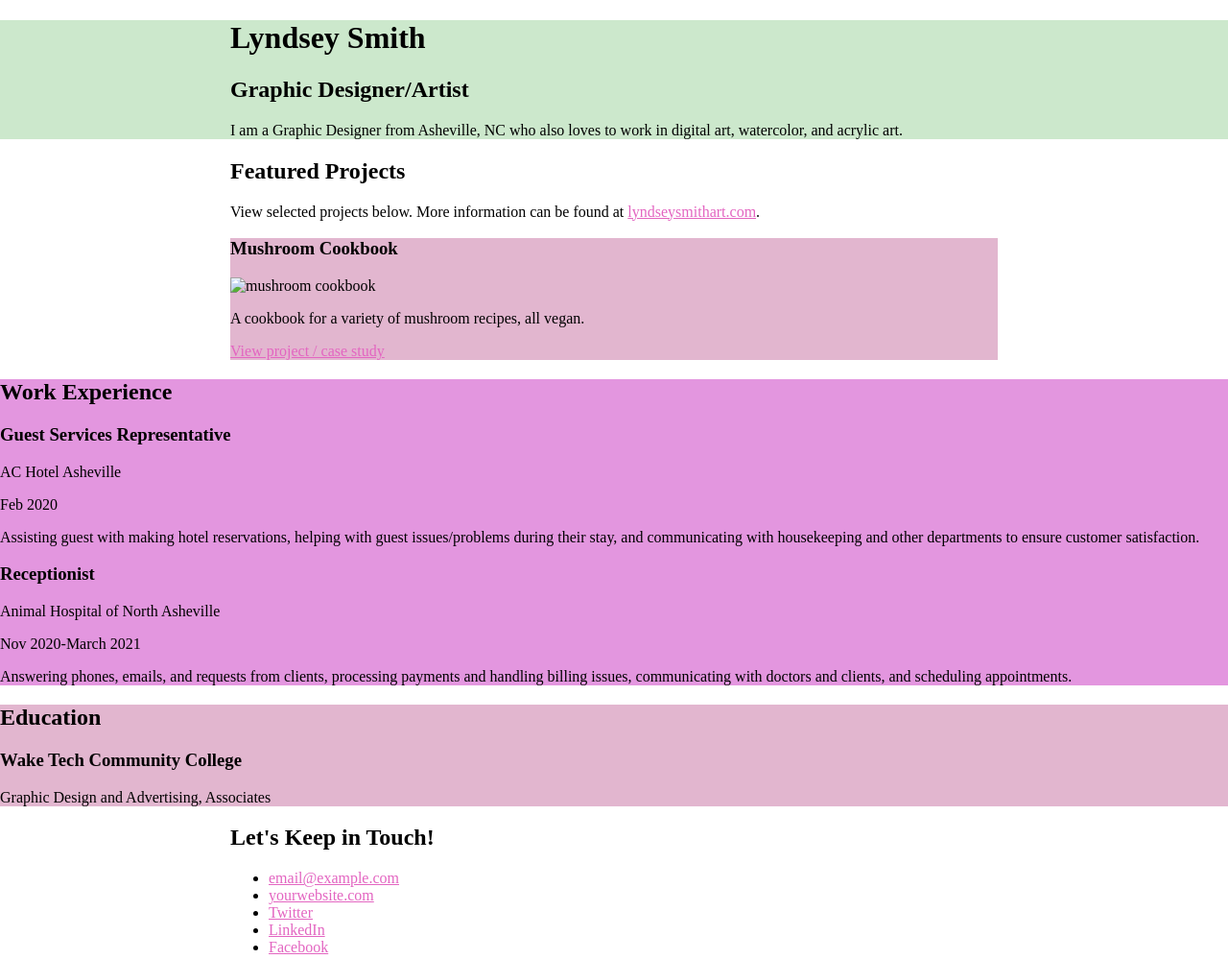
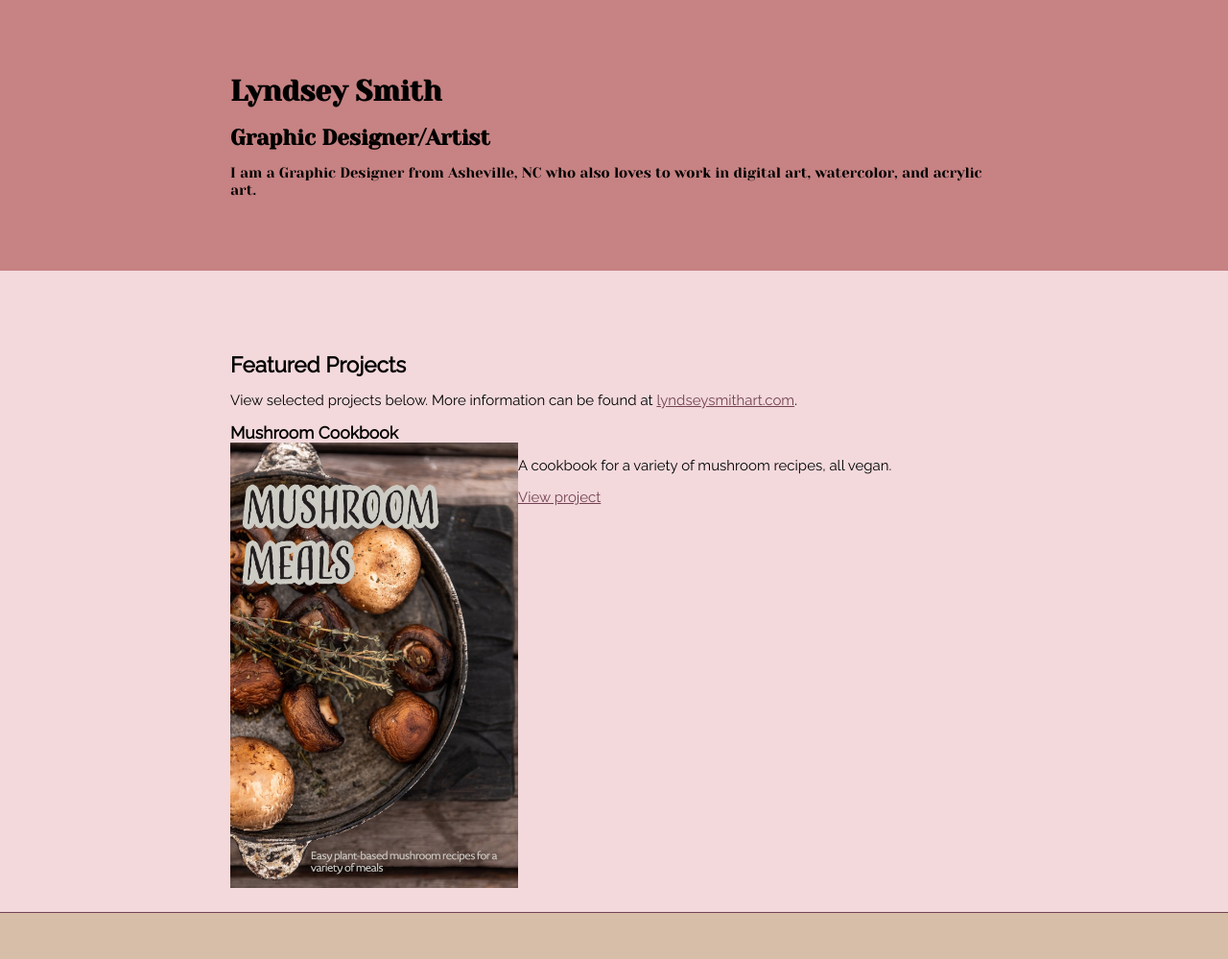
Before and after one commit to lsmith180/ResumeAssignment, a plain HTML site: page Assignment3Start/index.html in a window 1280 px wide. Shown: the top 999 px of the page at 96% size. Drawn offline with Linux system fonts and the light colour scheme.

Commit message:
Add files via upload

```diff
--- a/Assignment3Start/index.html
+++ b/Assignment3Start/index.html
@@ -4,6 +4,9 @@
     <meta charset="UTF-8">
     <meta name="viewport" content="width=device-width, initial-scale=1.0">
     <title>Lyndsey Smith/resume</title>
+    <link rel="preconnect" href="https://fonts.googleapis.com">
+<link rel="preconnect" href="https://fonts.gstatic.com" crossorigin>
+<link href="https://fonts.googleapis.com/css2?family=Raleway&family=Yeseva+One&display=swap" rel="stylesheet">
     <link rel="stylesheet" href="styles.css">
   </head>
   <body>
@@ -20,23 +23,28 @@
       </header>
 
       <!-- ********************  PROJECTS / PORTFOLIO  ********************* -->
-      <section>
+      <section class="projects">
+       <section class="project-item">
         <div class="content-wrap">
 			<h2>Featured Projects</h2>
         <p>View selected projects below. More information can be found at <a 	href="">lyndseysmithart.com</a>.</p>
 
         <!-- Copy the whole <section> block to add more projects. -->
-        <section class="projects">
+
           <h3>Mushroom Cookbook</h3>
-          <img src="project-thumbnail.png" alt="mushroom cookbook">
+
+          <img src="Mushroom-cookbook.jpeg" alt="mushroom cookbook">
           <p>A cookbook for a variety of mushroom recipes, all vegan. </p>
-          <a class="btn" href="#" target="_blank">View project / case study</a>
+          <a class="btn" href="#" target="_blank">View project</a>
+          </div>
+          </section>
         </section>
         <!-- End of Project block. -->
       </section>
 
       <!-- ***********************  WORK EXPERIENCE  *********************** -->
       <section class="work-experience">
+        <div class="content-wrap">
         <h2>Work Experience</h2>
 
 
@@ -59,17 +67,21 @@
           </p>
         </section>
         <!-- End of Job block. -->
-      </section>
+        </div>
+          </section>
 
       <!-- ******************  EDUCATION & CERTIFICATIONS ****************** -->
       <section class="education">
+        <div class="content-wrap">
         <h2>Education</h2>
 
         <!-- Copy this whole <section> block to add more schools. -->
         <section>
           <h3>Wake Tech Community College</h3>
-          <p>Graphic Design and Advertising, Associates</p>
+          <p>Graphic Design and Advertising, Associate's Degree</p>
           <p></p>
+          <h3>Tennessee Tech University</h3>
+          <p>Music Education, Bachelor's Degree</p>
         </section>
 		</div>
         <!-- End of School block. -->
@@ -82,8 +94,8 @@
 
         <!-- Social media and contact links. Add or remove any networks. -->
         <ul>
-          <li><a href="mailto:email@example.com">email@example.com</a></li>
-          <li><a href="http://yourwebsite.com" target="_blank">yourwebsite.com</a></li>
+          <li><a href="mailto:lyndseysmith83@yahoo.com">lyndseysmith83@yahoo.com</a></li>
+          <li><a href="http://yourwebsite.com" target="_blank">lyndseysmithart.com</a></li>
           <li><a href="#" target="_blank">Twitter</a></li>
           <li><a href="#" target="_blank">LinkedIn</a></li>
           <li><a href="#" target="_blank">Facebook</a></li>
--- a/Assignment3Start/styles.css
+++ b/Assignment3Start/styles.css
@@ -1,19 +1,28 @@
 /* Color Palette
-#CCE8CC     light green
-#F6EFEE     tan
-#E2B6CF     light rose
-#E396DF     light hot pink
-#E365C1     hot pink
+#C78283     old rose
+#F3D9DC     pale pink
+#D7BEA8     desert sand
+#B49286     tuscany
+#744253     catawba
 */
 
 
 
 /* Global Styles
 ----------------------------------------------*/
+html {
+  box-sizing: border-box;
+}
+before, after {
+  box-sizing: inherit;
+}
 body {
-   color: black;
+  color: black;
 	margin: 0;
 	padding: 0;
+  font-family: Raleway;
+  font-size: 15px;
+  font-height: 1.5;
 }
 
 img {
@@ -21,44 +30,65 @@ img {
 }
 
 a {
-    color: #E365C1;
+    color: #744253;
 }
 a:hover {
     text-decoration: none;
 }
-
+h2 {
+  margin: 0;
+}
 .content-wrap {
 	width: 800px;
-	margin: 0 auto;
+  margin: 0 auto;
+  padding: 60px 0;
 }
+
 /* Profile
 ----------------------------------------------*/
 header {
-    background: #CCE8CC;
+    background: #C78283;
+    font-family: Yeseva One;
+    font-weight: 400;
+    margin: 0;
 }
-
-
-
+h1 {
+  size: 100px;
+  line-height:1;
+}
 /* Projects
 ----------------------------------------------*/
 .projects {
-    background: #E2B6CF;
+    background: #F3D9DC;
 }
 
 .projects .btn a {
-    color: #CCE8CC;
-    background: rgb(85, 84, 84);
+    color: #E9E3E6;
+    background: #744253;
     text-decoration: none;
     padding: 8px;
     border-radius: 4px;
 }
 
+.project-item {
+  overflow: hidden;
+  border-bottom: 1px solid #744253;
+  padding: 25px 0;
+}
 
+.project-item img {
+  float: left;
+  margin-righ: 20px;
+}
+
+.project-item h3 {
+  margin:0;
+}
 
 /* Work Experience
 ----------------------------------------------*/
 .work-experience {
-    background: #E396DF;
+    background: #D7BEA8;
 }
 
 
@@ -66,7 +96,7 @@ header {
 /* Education
 ----------------------------------------------*/
 .education {
-    background: #E2B6CF;
+    background: #744253;
 }
 
 
```
Also changed, not shown: Assignment3Start/Mushroom-cookbook.JPEG (added).
